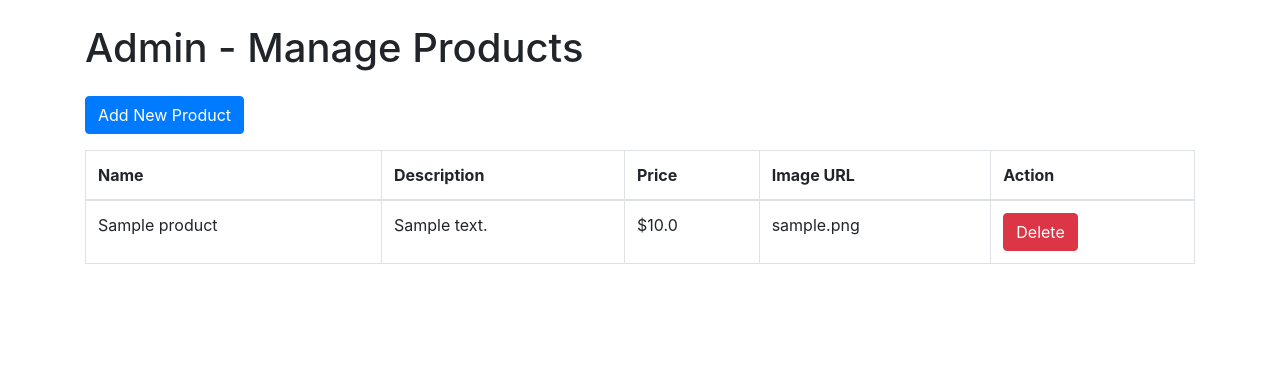
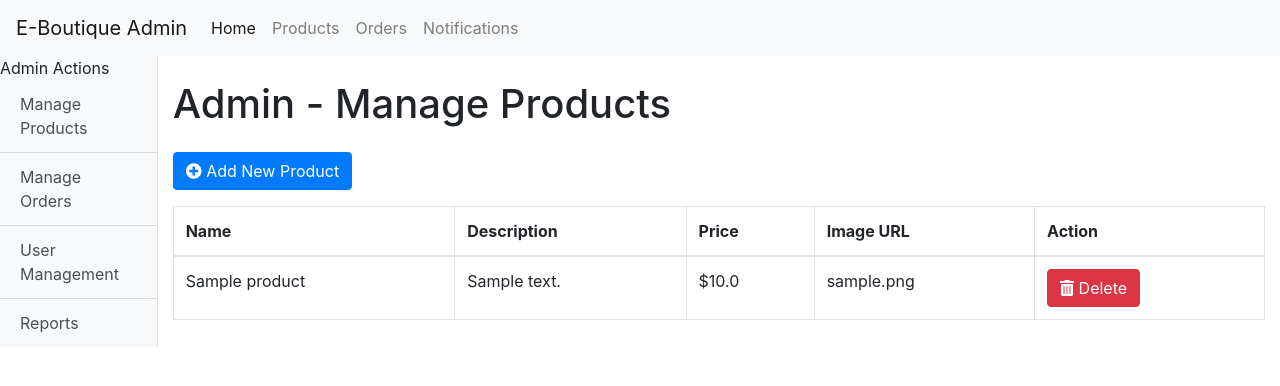
Before and after one commit to vapeasnl/e-boutique, a Flask app: page /admin/products in a window 1280 px wide. Shown: the top 386 px of the page. Run offline with Flask 3, Linux system fonts and the light colour scheme; tables that the repository leaves empty hold one stand-in row (values such as "Sample post"); some libraries are stand-ins or nearby versions.

Commit message:
Update admin_products.html

```diff
--- a/templates/admin_products.html
+++ b/templates/admin_products.html
@@ -5,11 +5,50 @@
     <meta name="viewport" content="width=device-width, initial-scale=1.0">
     <title>Admin Products</title>
     <link href="https://stackpath.bootstrapcdn.com/bootstrap/4.5.2/css/bootstrap.min.css" rel="stylesheet">
+    <link href="https://cdnjs.cloudflare.com/ajax/libs/font-awesome/5.15.3/css/all.min.css" rel="stylesheet"> <!-- Font Awesome for icons -->
+    <link href="https://cdn.jsdelivr.net/npm/bootstrap-icons/font/bootstrap-icons.css" rel="stylesheet"> <!-- Bootstrap Icons -->
 </head>
 <body>
-    <div class="container">
+    <!-- Navbar -->
+    <nav class="navbar navbar-expand-lg navbar-light bg-light">
+        <a class="navbar-brand" href="#">E-Boutique Admin</a>
+        <button class="navbar-toggler" type="button" data-toggle="collapse" data-target="#navbarNav" aria-controls="navbarNav" aria-expanded="false" aria-label="Toggle navigation">
+            <span class="navbar-toggler-icon"></span>
+        </button>
+        <div class="collapse navbar-collapse" id="navbarNav">
+            <ul class="navbar-nav">
+                <li class="nav-item active">
+                    <a class="nav-link" href="#">Home <span class="sr-only">(current)</span></a>
+                </li>
+                <li class="nav-item">
+                    <a class="nav-link" href="#">Products</a>
+                </li>
+                <li class="nav-item">
+                    <a class="nav-link" href="#">Orders</a>
+                </li>
+                <li class="nav-item">
+                    <a class="nav-link" href="#">Notifications</a>
+                </li>
+            </ul>
+        </div>
+    </nav>
+
+    <!-- Sidebar -->
+    <div class="d-flex">
+        <div class="bg-light border-right" id="sidebar-wrapper">
+            <div class="sidebar-heading">Admin Actions</div>
+            <div class="list-group list-group-flush">
+                <a href="#" class="list-group-item list-group-item-action bg-light">Manage Products</a>
+                <a href="#" class="list-group-item list-group-item-action bg-light">Manage Orders</a>
+                <a href="#" class="list-group-item list-group-item-action bg-light">User Management</a>
+                <a href="#" class="list-group-item list-group-item-action bg-light">Reports</a>
+            </div>
+        </div>
+
+        <!-- Main Container -->
+        <div class="container-fluid">
             <h1 class="my-4">Admin - Manage Products</h1>
-        <a href="/admin/products/add" class="btn btn-primary mb-3">Add New Product</a>
+            <a href="/admin/products/add" class="btn btn-primary mb-3"><i class="fas fa-plus-circle"></i> Add New Product</a>
             <table class="table table-bordered">
                 <thead>
                     <tr>
@@ -29,7 +68,7 @@
                         <td>{{ product.image_url }}</td>
                         <td>
                             <form action="{{ url_for('delete_product', product_id=product.id) }}" method="POST">
-                    <button type="submit" class="btn btn-danger">Delete</button>
+                                <button type="submit" class="btn btn-danger"><i class="fas fa-trash-alt"></i> Delete</button>
                             </form>
                         </td>
                     </tr>
@@ -37,5 +76,10 @@
                 </tbody>
             </table>
         </div>
+    </div>
+
+    <script src="https://code.jquery.com/jquery-3.5.1.slim.min.js"></script>
+    <script src="https://cdn.jsdelivr.net/npm/@popperjs/core@2.9.2/dist/umd/popper.min.js"></script>
+    <script src="https://stackpath.bootstrapcdn.com/bootstrap/4.5.2/js/bootstrap.min.js"></script>
 </body>
 </html>
```
Lines whose indentation alone changed are shown as unchanged.
